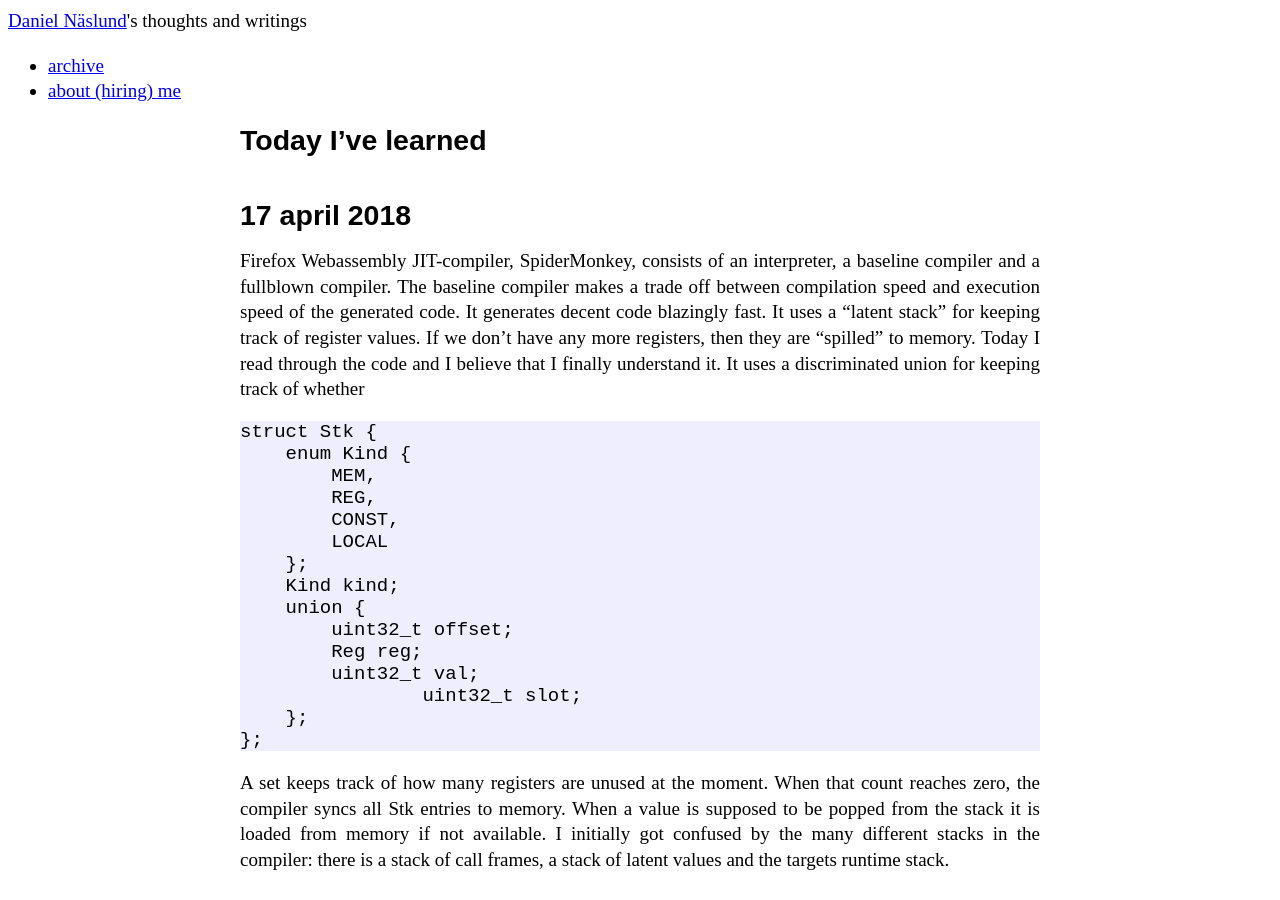
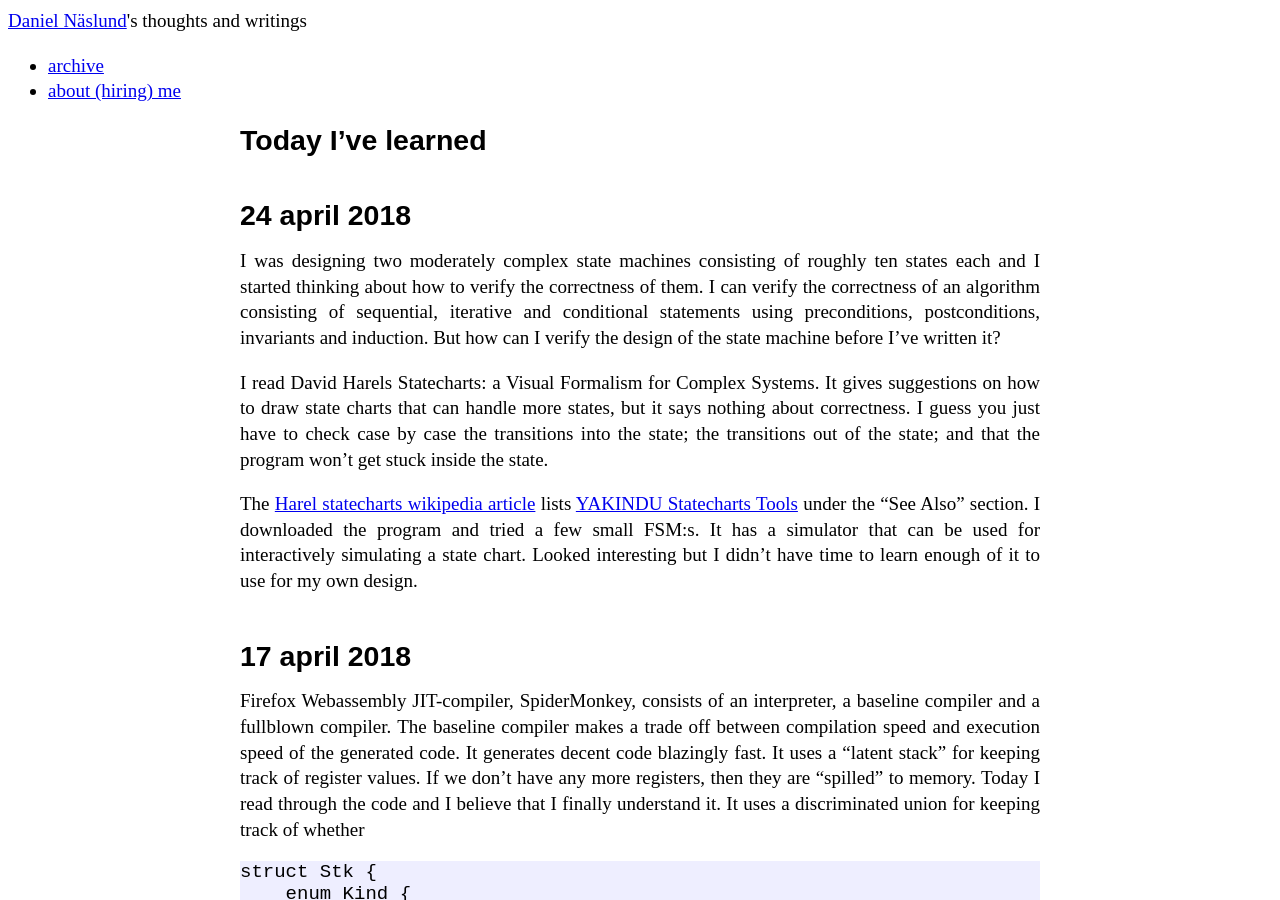
Before and after one commit to dannas/dannas.github.com, a Jekyll site: the page built from TIL.markdown, in a window 1280 px wide and 900 px high. Built offline with Jekyll 4.4.1, drawn with Linux system fonts in a browser that asks for light colours.

Commit message:
Yet another TIL

```diff
--- a/TIL.markdown
+++ b/TIL.markdown
@@ -3,6 +3,14 @@ layout: default
 title: TIL - Today I've Learned
 ---
 # Today I've learned
+
+## 24 april 2018
+
+I was designing two moderately complex state machines consisting of  roughly ten states each and I started thinking about how to verify the correctness of them. I can verify the correctness of an algorithm consisting of sequential, iterative and conditional statements using preconditions, postconditions, invariants and induction. But how can I verify the design of the state machine before I've written it?
+
+I read David Harels Statecharts: a Visual Formalism for Complex Systems. It gives suggestions on how to draw state charts that can handle more states, but it says nothing about correctness. I guess you just have to check case by case the transitions into the state; the transitions out of the state; and that the program won't get stuck inside the state.
+
+The [Harel statecharts wikipedia article](https://en.wikipedia.org/wiki/State_diagram#Harel_statechart) lists [YAKINDU Statecharts Tools](https://en.wikipedia.org/wiki/YAKINDU_Statechart_Tools) under the "See Also" section. I downloaded the program and tried a few small FSM:s. It has a simulator that can be used for interactively simulating a state chart. Looked interesting but I didn't have time to learn enough of it to use for my own design.
 
 ## 17 april 2018
 
```
